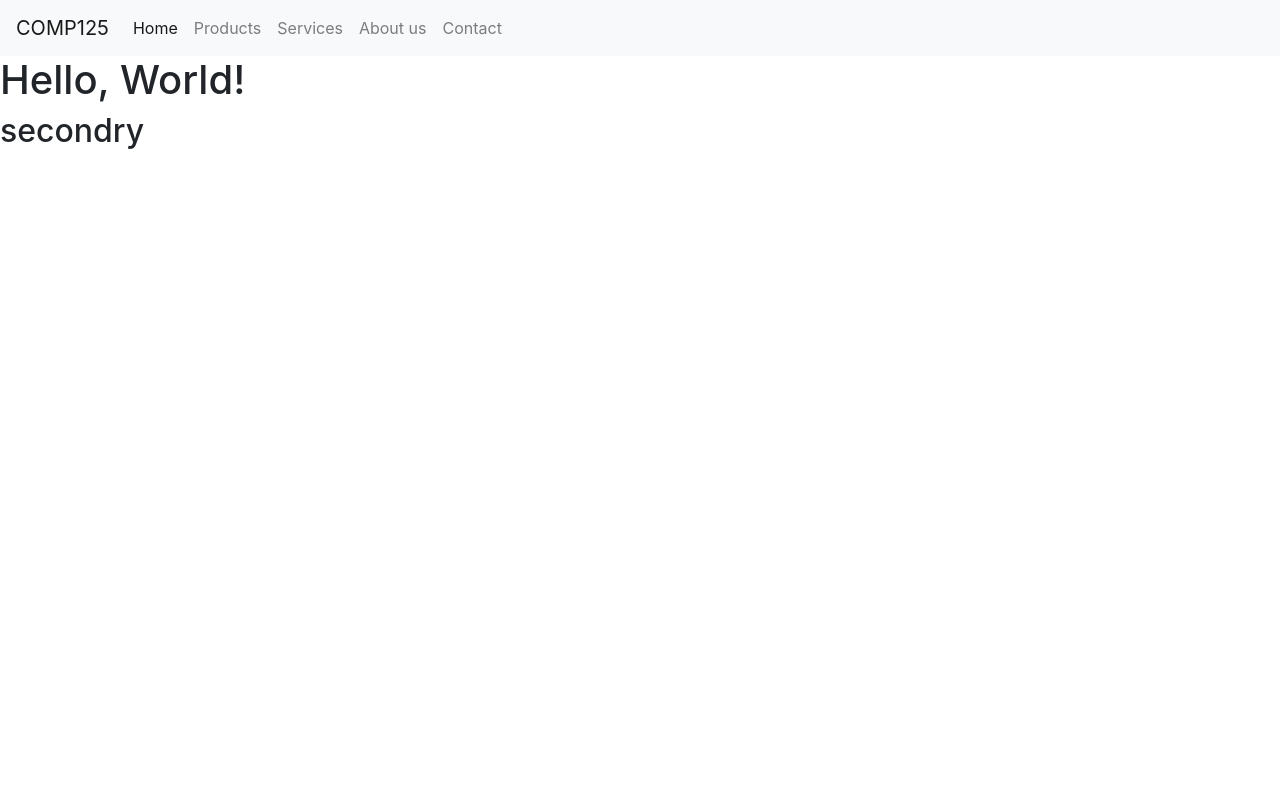
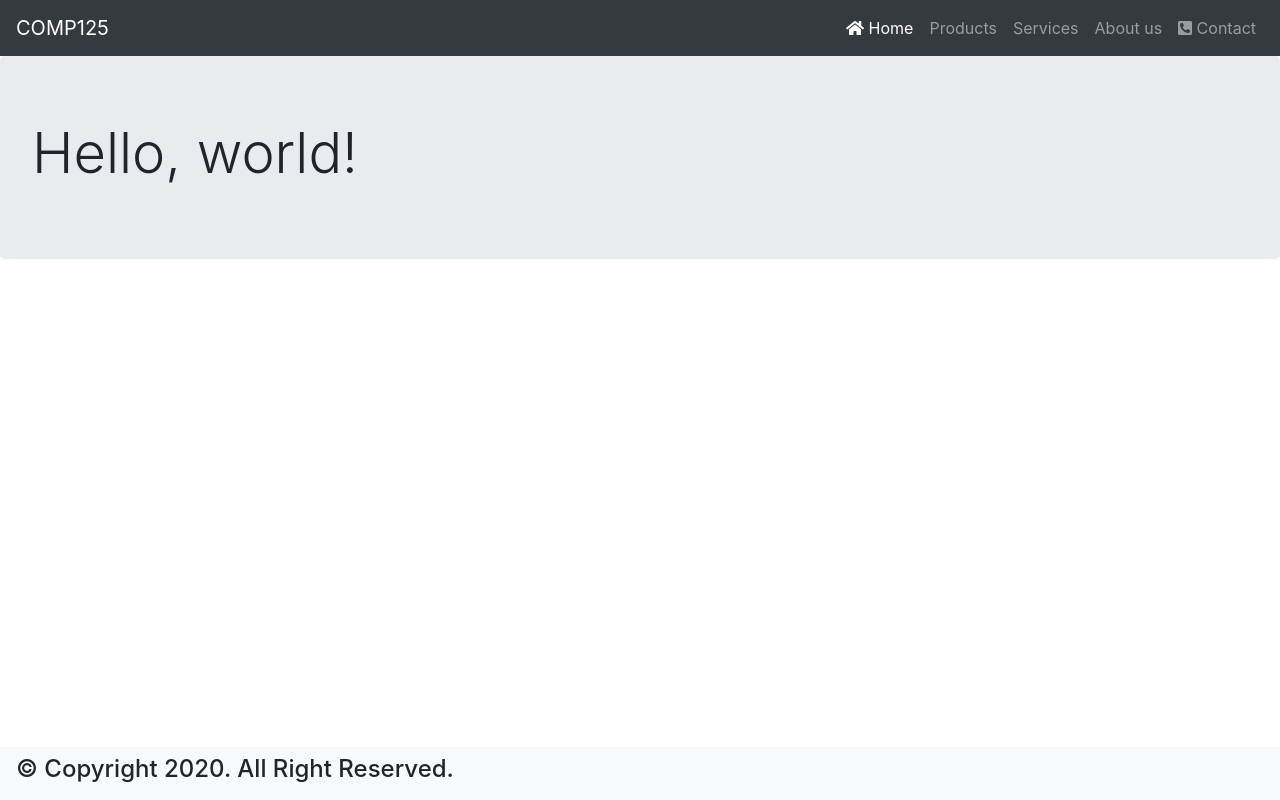
Before and after one commit to fatiheroltr/COMP125, a website: page index.html in a window 1280 px wide. Drawn offline with nearby package versions, Linux system fonts and the light colour scheme.

Commit message:
added more elements

```diff
--- a/index.html
+++ b/index.html
@@ -11,16 +11,16 @@
 </head>
 <body>
   <header>
-    <nav class="navbar navbar-expand-lg navbar-light bg-light">
+    <nav class="navbar navbar-expand-lg navbar-dark bg-dark">
       <a class="navbar-brand" href="#">COMP125</a>
       <button class="navbar-toggler" type="button" data-toggle="collapse" data-target="#navbarSupportedContent" aria-controls="navbarSupportedContent" aria-expanded="false" aria-label="Toggle navigation">
         <span class="navbar-toggler-icon"></span>
       </button>
 
       <div class="collapse navbar-collapse" id="navbarSupportedContent">
-        <ul class="navbar-nav mr-auto">
+        <ul class="navbar-nav ml-auto">
           <li class="nav-item active">
-            <a class="nav-link" href="#">Home</a>
+            <a class="nav-link" href="#"><i class="fas fa-home"></i> Home</a>
           </li>
           <li class="nav-item">
             <a class="nav-link" href="#">Products</a>
@@ -32,16 +32,24 @@
             <a class="nav-link" href="#">About us</a>
           </li>
           <li class="nav-item">
-            <a class="nav-link" href="#">Contact</a>
+            <a class="nav-link" href="#"><i class="fas fa-phone-square-alt"></i> Contact</a>
           </li>
         </ul>
       </div>
     </nav>
   </header>
-  <div>
-      <h1>Hello, World!</h1>
-      <h2>secondry</h2>
-  </div>
+  <main>
+    <div class="jumbotron">
+      <h1 class="display-4">Hello, world!</h1>
+    </div>
+  </main>
+
+  <footer>
+    <nav class="navbar fixed-bottom navbar-light bg-light">
+      <h4>&copy; Copyright 2020. All Right Reserved.</h4>
+    </nav>
+  </footer>
+
   <!--JavaScript Section-->
   <script src="./node_modules/jquery/dist/jquery.min.js"></script>
   <script src="./node_modules/bootstrap/dist/js/bootstrap.min.js"></script>
```
